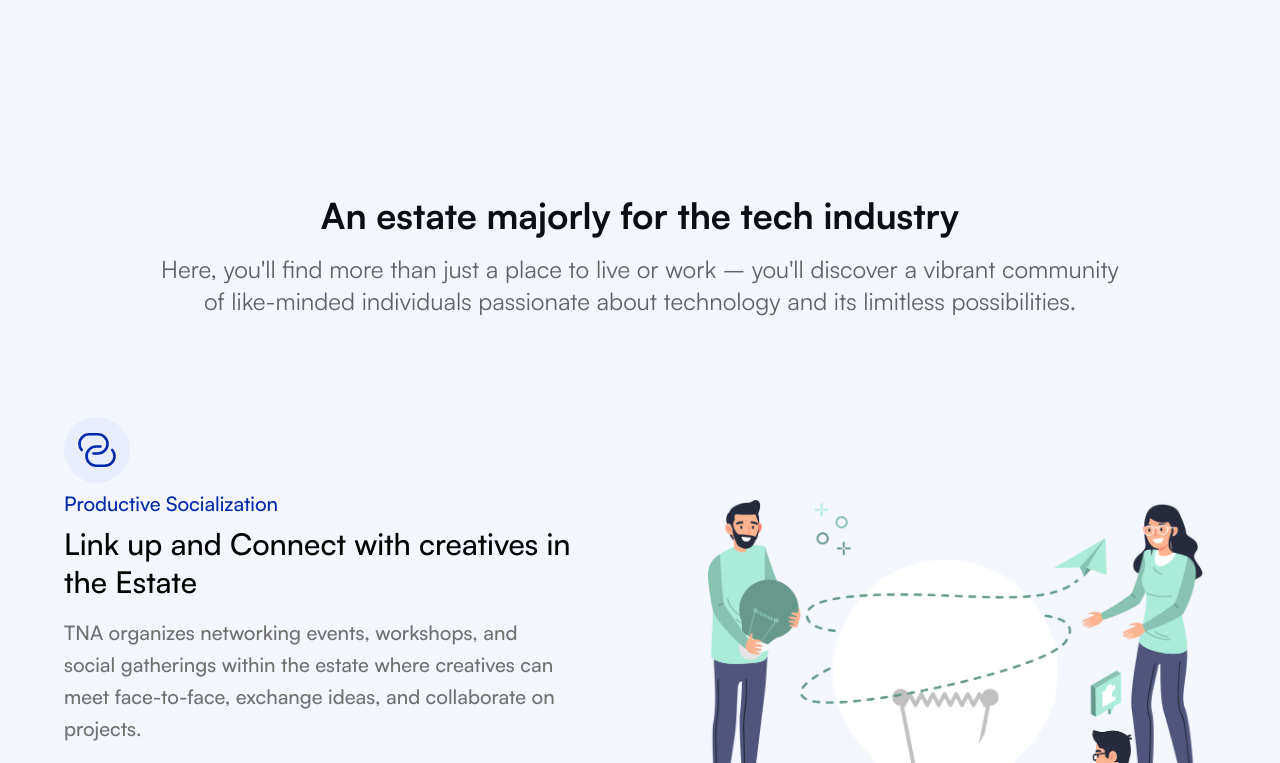
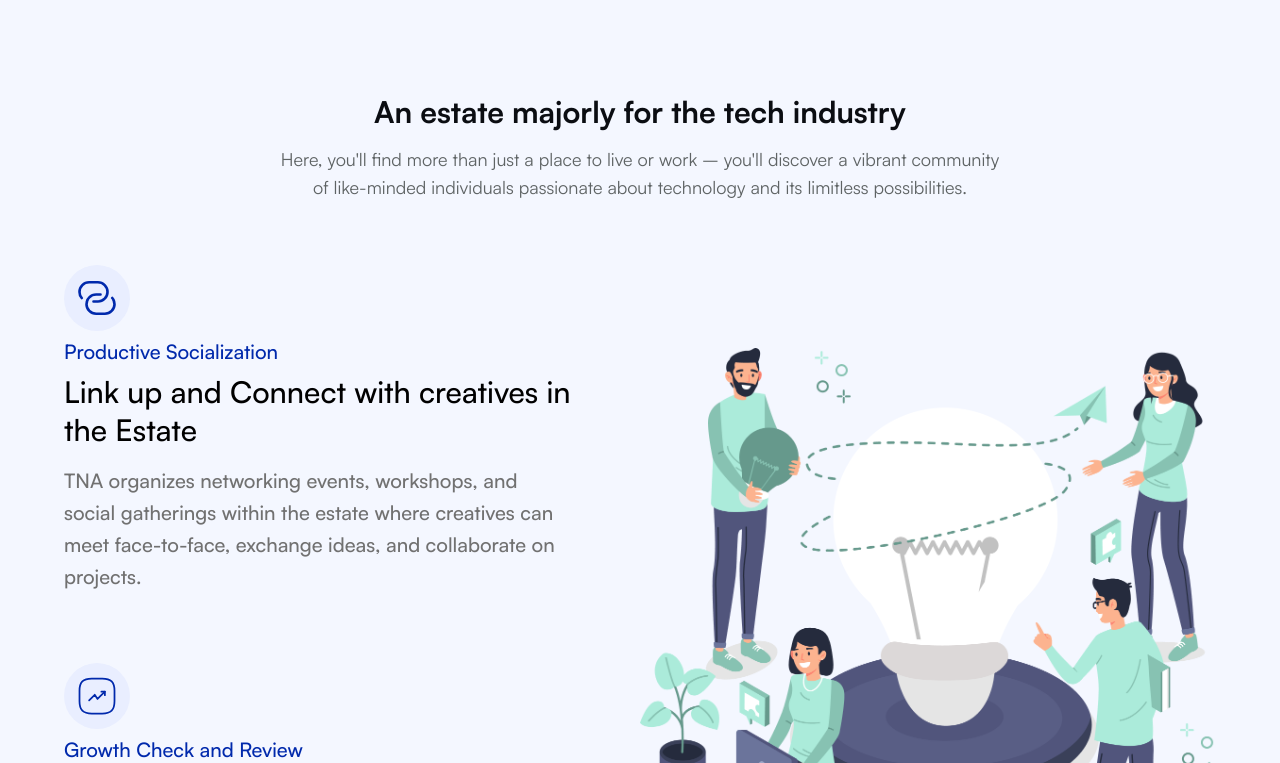
Before and after one commit to JosephOluOlofinte/tech-network-africa, a React (Vite) app: page / in a window 1280 px wide. Shown: the part 3257-4020 px from the top of the page. Built offline with nearby package versions, Linux system fonts and the light colour scheme; a web font is replaced by a local one.

Commit message:
started 'an estate majorly'

```diff
--- a/src/pages/homepage/AnEstateMajorly.tsx
+++ b/src/pages/homepage/AnEstateMajorly.tsx
@@ -7,15 +7,15 @@ import TrendUp from '../../assets/svg_icons/TrendUp';
 const AnEstateMajorly = () => {
   return (
     <Fragment>
-      <section className='bg-brandWhite h-fit py-[100px] flex justify-center'>
-        <div className='inner-container grid gap-[100px]'>
+      <section className='bg-brandWhite h-fit pb-16 tablet:pb-20 laptop:pb-24 flex justify-center'>
+        <div className='inner-container grid gap-10 tablet:gap-13 laptop:gap-16'>
           <div className='grid gap-[15px] justify-center text-center'>
             <header>
-              <h2 className='text-4xl leading-[44px] font-bold text-[#0B0D12]'>
+              <h2 className='font-bold text-[#0B0D12]'>
                 An estate majorly for the tech industry
               </h2>
             </header>
-            <p className='text-2xl text-brandDeepGray2 w-[60ch]'>
+            <p className='text-brandDeepGray2 max-w-[60ch] text-center'>
               Here, you'll find more than just a place to live or work – you'll
               discover a vibrant community of like-minded individuals passionate
               about technology and its limitless possibilities.
```
